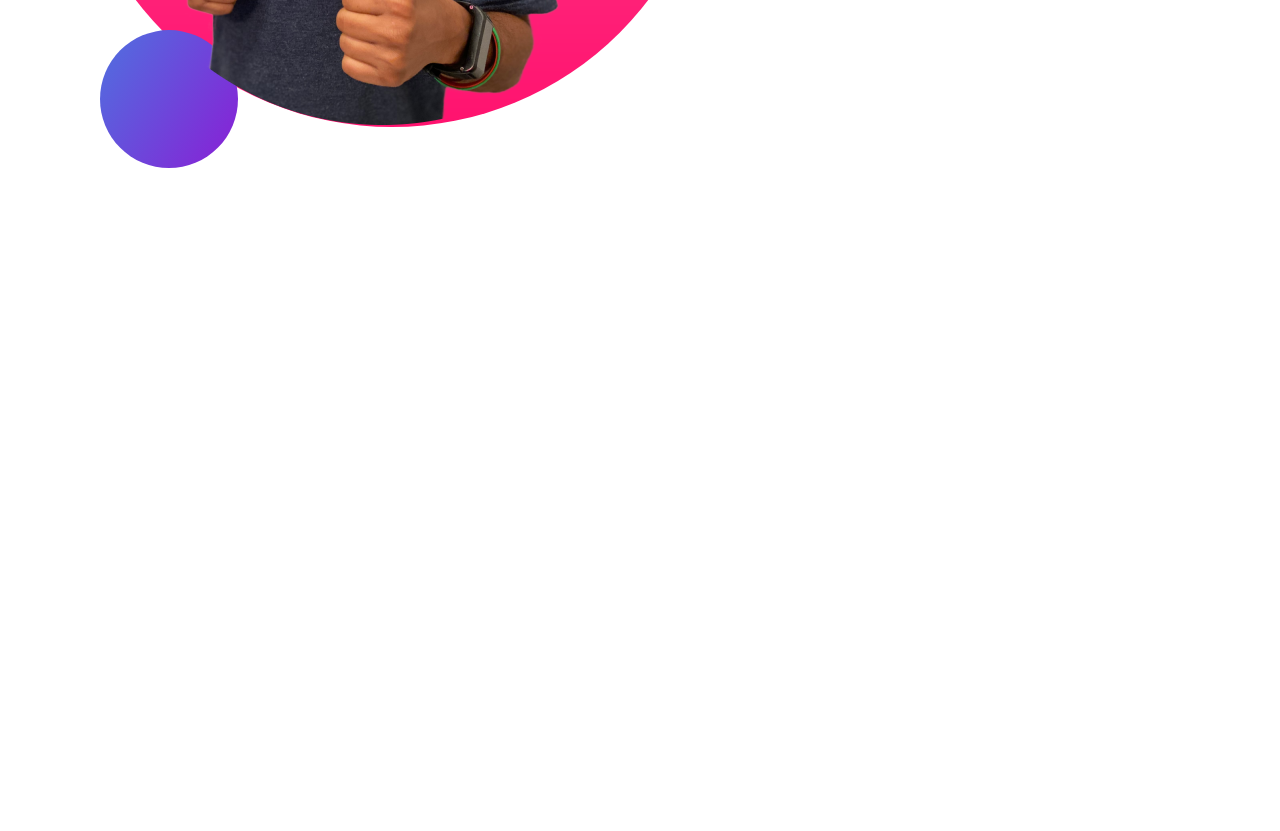
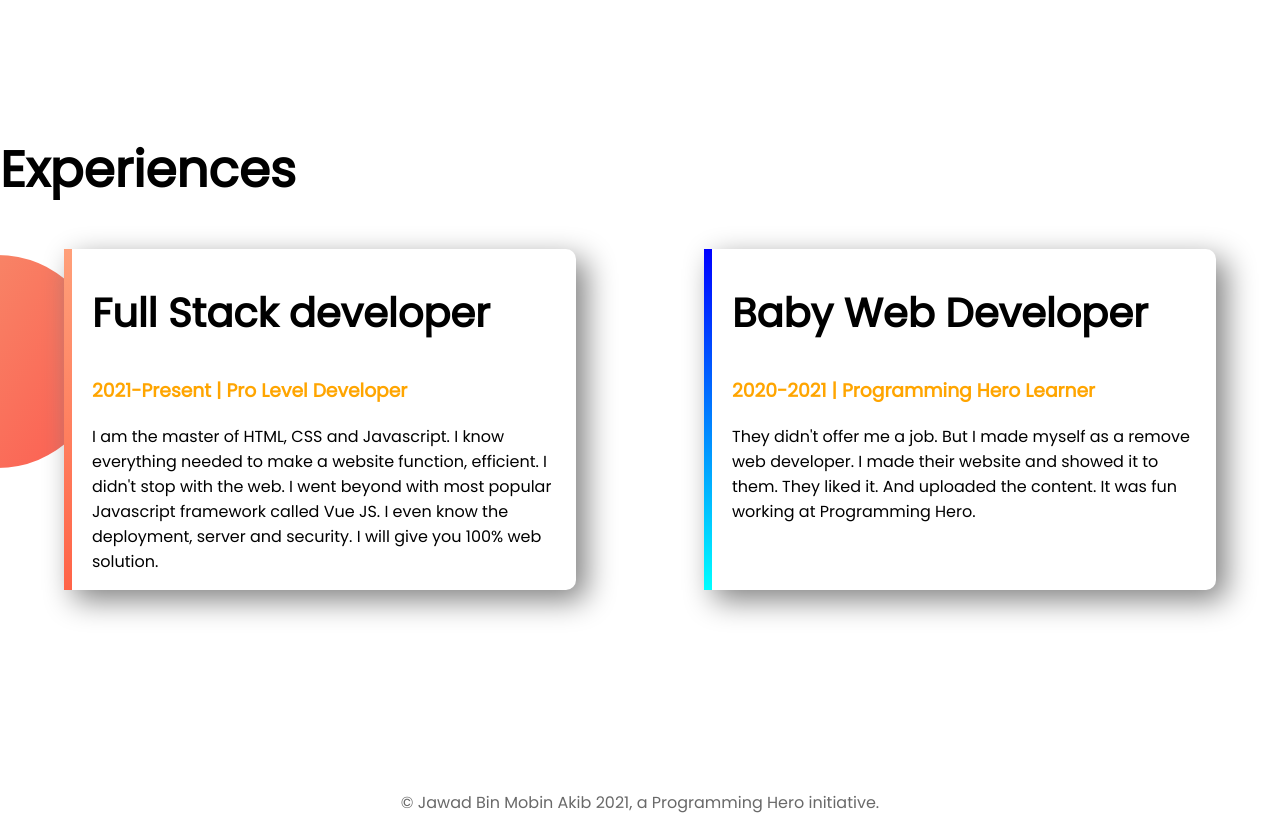
Before and after one commit to jbmakib/developer-portfolio, a plain HTML site: page index.html in a window 1280 px wide. Shown: the part 1280-2111 px from the top of the page. Before the commit the page ends 1656 px from the top, so only its background shows below. Drawn offline with Linux system fonts and the light colour scheme.

Commit message:
all done

```diff
--- a/index.html
+++ b/index.html
@@ -13,7 +13,7 @@
 </head>
 
 <body>
-    <section class="top-banner">
+    <section class="flexible-container top-banner">
         <div class="half-width">
             <h1>
                 Welcome To
@@ -34,8 +34,8 @@
             <img src="images/jhankar.png" alt="">
         </div>
     </section>
-    <section class="dream-big">
-        <div class="half-wdith">
+    <section class="flexible-container dream-big">
+        <div class="half-width">
             <img src="images/jhankar2.png" alt="">
         </div>
         <div class="half-width">
@@ -50,6 +50,39 @@
             <a href="#" target="_blank" class="link-button">Download CV</a>
         </div>
     </section>
+    <section class="experience">
+        <h1>Experiences</h1>
+        <div class="flexible-container">
+            <div class="experience-item" id="full-stack">
+                <h2>
+                    Full Stack developer
+                </h2>
+                <h3 class="orange-color">
+                    2021-Present | Pro Level Developer
+                </h3>
+                <p>
+                    I am the master of HTML, CSS and Javascript. I know everything needed to make a website function, efficient. I didn't stop with the web. I went beyond with most popular Javascript framework called Vue JS. I even know the deployment, server and security.
+                    I will give you 100% web solution.
+                </p>
+            </div>
+            <div class="experience-item" id="baby-stack">
+                <h2>
+                    Baby Web Developer
+                </h2>
+                <h3 class="orange-color">
+                    2020-2021 | Programming Hero Learner
+                </h3>
+                <p>
+                    They didn't offer me a job. But I made myself as a remove web developer. I made their website and showed it to them. They liked it. And uploaded the content. It was fun working at Programming Hero.
+                </p>
+            </div>
+        </div>
+    </section>
+    <footer>
+        <p>
+            © Jawad Bin Mobin Akib 2021, a Programming Hero initiative.
+        </p>
+    </footer>
 </body>
 
 </html>
--- a/style.css
+++ b/style.css
@@ -8,11 +8,15 @@ h1 {
     font-size: 50px;
 }
 
+h2 {
+    font-size: 40px;
+}
+
 .orange-color {
     color: orange;
 }
 
-section {
+.flexible-container {
     display: flex;
     /* height: 100vh; */
     margin-bottom: 200px;
@@ -50,3 +54,37 @@ section {
 .dream-big .half-width p {
     padding-right: 110px;
 }
+
+.experience-item {
+    width: 40%;
+    margin: 0 5%;
+    padding: 0 20px;
+    box-shadow: 10px 10px 30px gray;
+    border-radius: 0 10px 10px 0;
+}
+
+.experience {
+    background-repeat: no-repeat;
+    background-image: url(images/exp-bg.png);
+    background-position: left;
+    border-left: 5;
+}
+
+#full-stack {
+    border-left: 8px solid;
+    border-image: linear-gradient(lightsalmon, tomato);
+    border-image-slice: 1;
+    background-color: white;
+}
+
+#baby-stack {
+    border-left: 8px solid;
+    border-image: linear-gradient(blue, cyan);
+    border-image-slice: 1;
+    background-color: white;
+}
+
+footer p {
+    text-align: center;
+    color: dimgray;
+}
```
